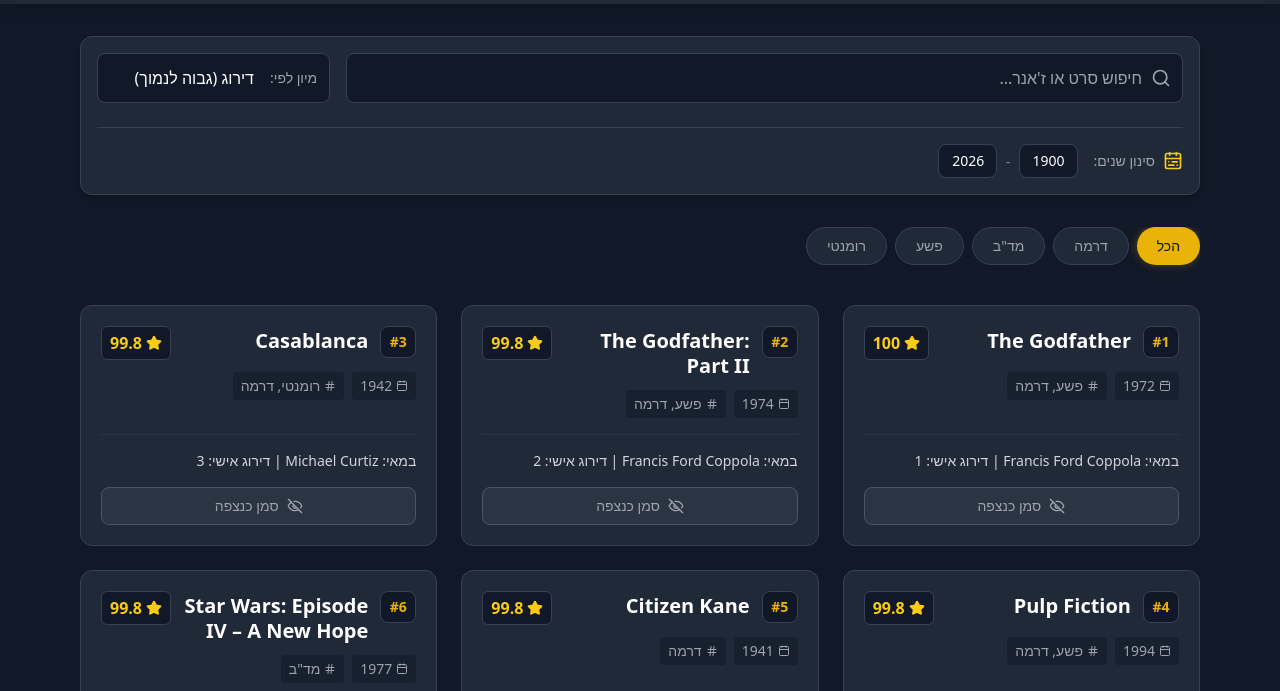
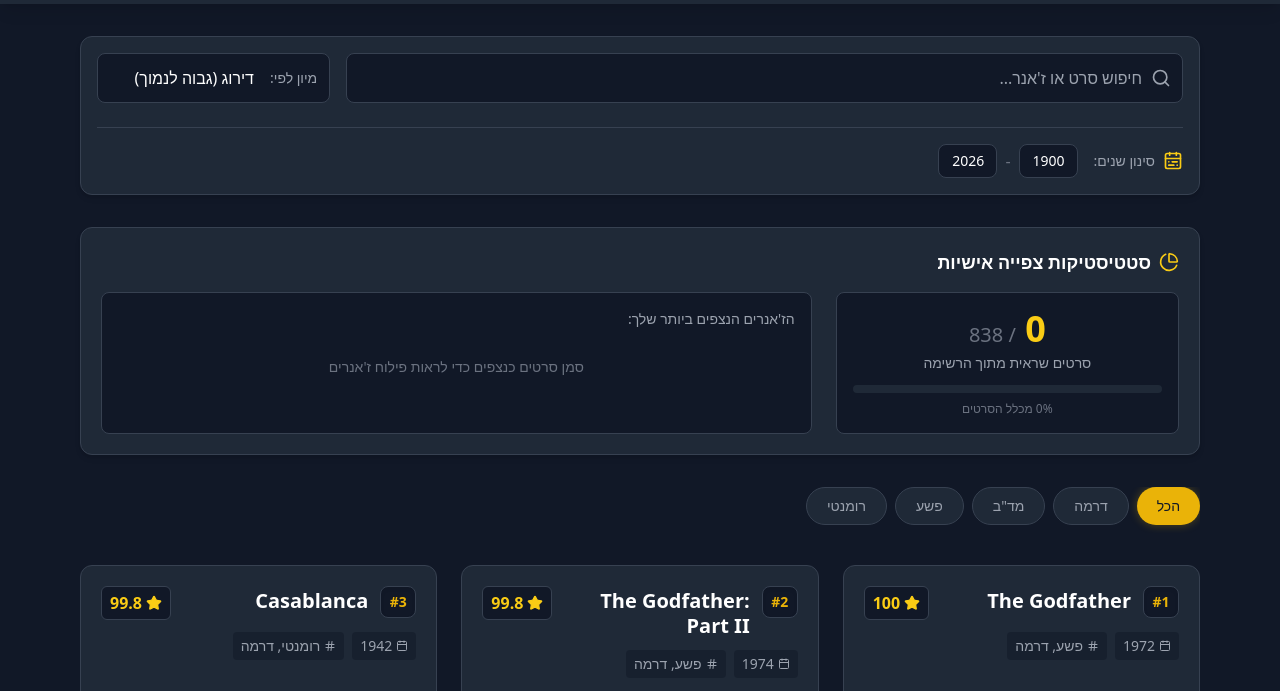
Before and after one commit to amirvigo-lab/movies, a plain HTML site: page index.html in a window 1280 px wide. Shown: the part 80-771 px from the top of the page. Drawn offline with nearby package versions, Linux system fonts and the light colour scheme.

Commit message:
Update index.html

```diff
--- a/index.html
+++ b/index.html
@@ -80,6 +80,11 @@
 
         </div>
 
+        <!-- אזור סטטיסטיקות צפייה -->
+        <div id="statsContainer" class="hidden mb-8 bg-gray-800 p-5 rounded-xl shadow-md border border-gray-700">
+            <!-- יאוכלס דינמית ע"י JS -->
+        </div>
+
         <!-- לשוניות קטגוריות -->
         <div id="categoriesContainer" class="flex overflow-x-auto gap-2 mb-8 pb-2 hide-scrollbar">
             <!-- יאוכלס דינמית ע"י JS -->
@@ -117,6 +122,7 @@
         const searchInput = document.getElementById('searchInput');
         const sortSelect = document.getElementById('sortSelect');
         const categoriesContainer = document.getElementById('categoriesContainer');
+        const statsContainer = document.getElementById('statsContainer');
         const moviesGrid = document.getElementById('moviesGrid');
         const loadingIndicator = document.getElementById('loadingIndicator');
         const noResults = document.getElementById('noResults');
@@ -165,12 +171,74 @@
 
                 loadingIndicator.classList.add('hidden');
                 initYearFilters();
+                renderStats();
                 renderCategories();
                 renderMovies();
             } catch (error) {
                 console.error("שגיאה במשיכת הנתונים", error);
                 loadingIndicator.innerHTML = '<h2 class="text-xl text-red-400">שגיאה בטעינת הנתונים מ-GitHub.</h2>';
             }
+        }
+
+        // רינדור סטטיסטיקות צפייה
+        function renderStats() {
+            if (moviesData.length === 0) return;
+
+            const seenMoviesList = moviesData.filter(movie => seenMovies.has(movie.id));
+            const totalMovies = moviesData.length;
+            const seenCount = seenMoviesList.length;
+            const percentage = totalMovies === 0 ? 0 : Math.round((seenCount / totalMovies) * 100);
+
+            statsContainer.classList.remove('hidden');
+
+            const categoryCounts = {};
+            seenMoviesList.forEach(movie => {
+                if (movie.genre) {
+                    movie.genre.split(',').forEach(g => {
+                        const trimmed = g.trim();
+                        if (trimmed) {
+                            categoryCounts[trimmed] = (categoryCounts[trimmed] || 0) + 1;
+                        }
+                    });
+                }
+            });
+
+            const sortedCategories = Object.entries(categoryCounts).sort((a, b) => b[1] - a[1]);
+
+            const categoriesHtml = sortedCategories.length > 0
+                ? sortedCategories.map(([cat, count]) => `
+                    <div class="flex items-center justify-between bg-gray-900/50 px-3 py-1.5 rounded border border-gray-700/50">
+                        <span class="text-sm text-gray-300">${cat}</span>
+                        <span class="text-sm font-bold text-yellow-400 bg-gray-800 px-2 rounded">${count}</span>
+                    </div>
+                `).join('')
+                : `<div class="col-span-full text-center text-gray-500 text-sm mt-4">סמן סרטים כנצפים כדי לראות פילוח ז'אנרים</div>`;
+
+            statsContainer.innerHTML = `
+                <div class="flex items-center gap-2 mb-4 text-white">
+                    <i data-lucide="pie-chart" class="w-5 h-5 text-yellow-400"></i>
+                    <h3 class="text-lg font-bold">סטטיסטיקות צפייה אישיות</h3>
+                </div>
+                <div class="grid grid-cols-1 md:grid-cols-3 gap-6">
+                    <div class="flex flex-col justify-center items-center p-4 bg-gray-900 rounded-lg border border-gray-700">
+                        <div class="text-4xl font-black text-yellow-400 mb-1">${seenCount} <span class="text-xl text-gray-500 font-normal">/ ${totalMovies}</span></div>
+                        <div class="text-sm text-gray-400 mb-3">סרטים שראית מתוך הרשימה</div>
+                        <div class="w-full bg-gray-800 rounded-full h-2 mt-auto">
+                            <div class="bg-yellow-400 h-2 rounded-full transition-all duration-500" style="width: ${percentage}%"></div>
+                        </div>
+                        <div class="text-xs text-gray-500 mt-2">${percentage}% מכלל הסרטים</div>
+                    </div>
+
+                    <div class="md:col-span-2 p-4 bg-gray-900 rounded-lg border border-gray-700">
+                        <div class="text-sm text-gray-400 mb-3">הז'אנרים הנצפים ביותר שלך:</div>
+                        <div class="grid grid-cols-2 sm:grid-cols-3 gap-2 max-h-32 overflow-y-auto hide-scrollbar content-start">
+                            ${categoriesHtml}
+                        </div>
+                    </div>
+                </div>
+            `;
+
+            lucide.createIcons();
         }
 
         // אתחול תפריטי השנים
@@ -310,7 +378,7 @@
                                 </div>
 
                                 <p class="text-gray-300 text-sm mt-auto border-t border-gray-700/50 pt-4">
-                                    במאי: ${movie.director} | דירוג אישי: ${movie.personalRating}
+                                    במאי: ${movie.director} | דירוג כללי: ${movie.personalRating}
                                 </p>
 
                                 <button
@@ -374,6 +442,7 @@
                 seenMovies.add(movieId);
             }
             localStorage.setItem('seenMovies', JSON.stringify(Array.from(seenMovies)));
+            renderStats(); // עדכון הסטטיסטיקות מיד עם הלחיצה
             renderMovies();
         };
 
```
